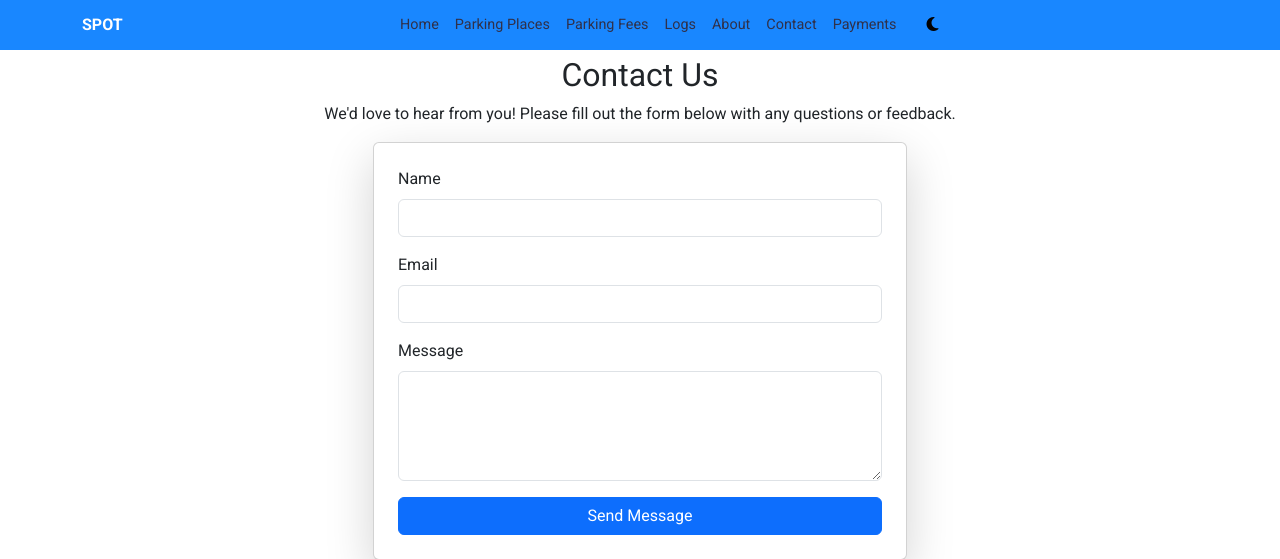
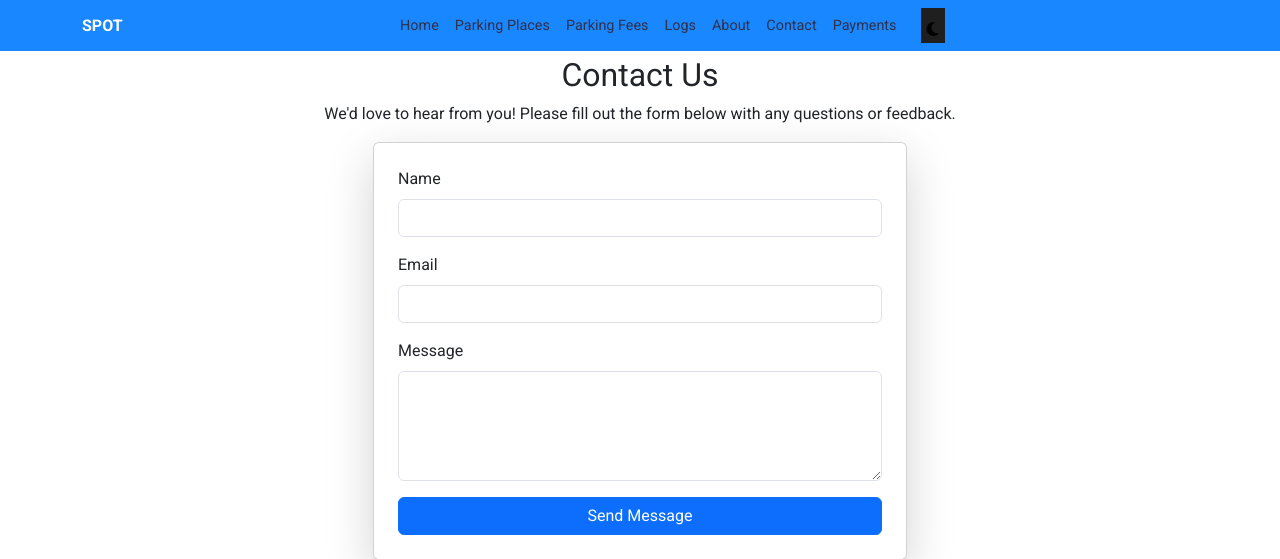
Before and after one commit to tharun977/spot-main, a Django app: page /contact/ in a window 1280 px wide. Shown: the top 559 px of the page. Run offline with Django 5.2, Linux system fonts and the light colour scheme; some libraries are stand-ins or nearby versions.

Commit message:
theme-fix

```diff
--- a/templates/base.html
+++ b/templates/base.html
@@ -76,12 +76,13 @@
 
         /* Theme Toggle Button */
         .theme-toggle {
-            border: none;
-            background: none;
+            border: #2e2e2e;
+            background: #1f1f1f;
             color: rgb(3, 2, 2);
             font-size: 1.2rem;
             cursor: pointer;
             transition: 0.3s;
+            padding-top: 10px;
         }
 
         /* Dark Mode */
```
